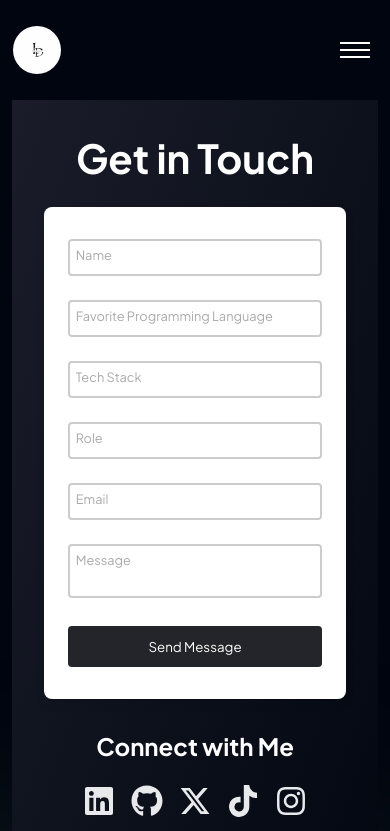
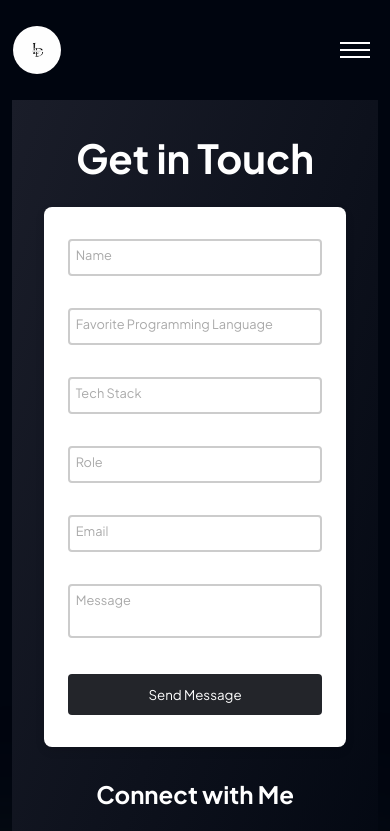
Before and after one commit to ovie012/legend, a React (Vite) app: page /Contact in a window 390 px wide. Shown: the top 831 px of the page. Built offline with nearby package versions, Linux system fonts and the light colour scheme.

Commit message:
more changes

```diff
--- a/src/App.css
+++ b/src/App.css
@@ -1772,7 +1772,8 @@ svg.down-svg {
 }
 
 /* ERROR STYLING */
-p.error-text {
+p.error-text,
+.container.light-mode p.error-text {
   color: rgb(251, 80, 80);
   font-size: 0.6rem;
   font-weight: 600;
@@ -1782,6 +1783,10 @@ p.error-text {
 }
 
 @media only screen and (max-width: 500px) {
+  .form-group {
+    margin-bottom: 2rem;
+  }
+
   .form-group label {
     font-size: 0.8rem;
   }
```
Also changed, not shown: src/components/ContactForm.jsx (+6 -6 lines).
